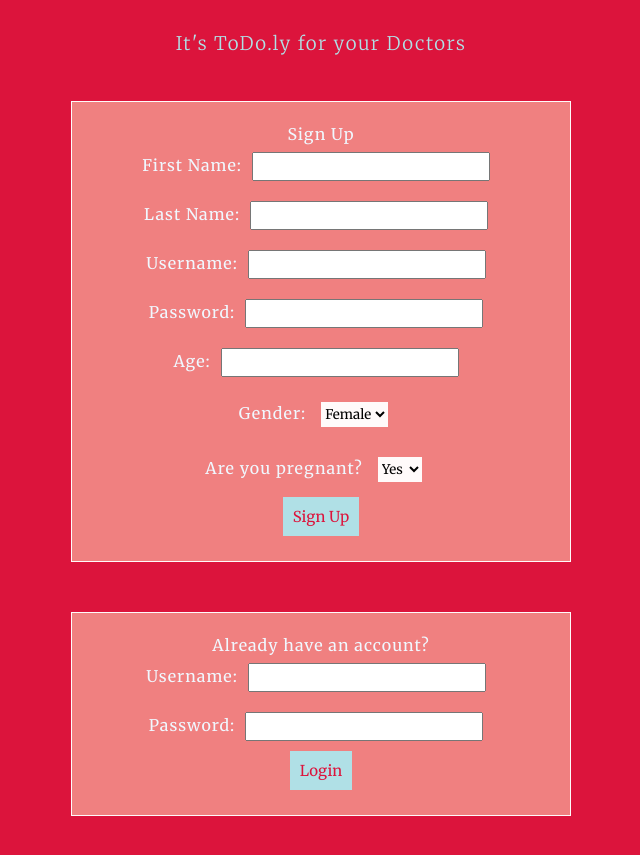
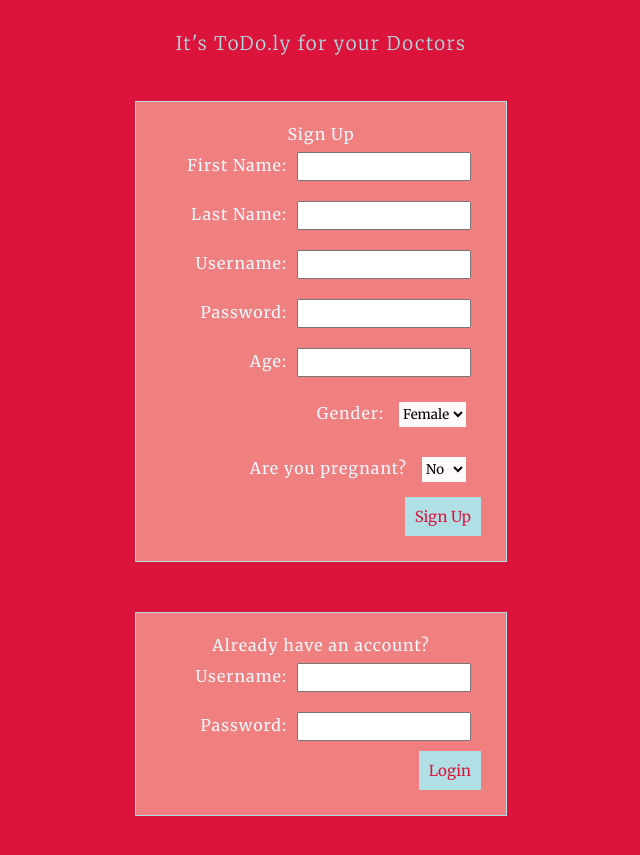
Before and after one commit to emilylordahl/checkup, a website: page public/index.html in a window 1280 px wide. Shown: the part 79-934 px from the top of the page, without its empty margins (319-959 px from the left). Drawn offline with nearby package versions, Linux system fonts and the light colour scheme; a script that the page names is missing.

Commit message:
more css nonsense

```diff
--- a/public/css/style.css
+++ b/public/css/style.css
@@ -23,14 +23,15 @@ h3 {
 
 p {
 	margin: 0;
+	text-align: right;
 }
 
 #signup, #login {
-  width: 35%;
+  width: 25%;
   margin: auto;
   margin-bottom: 50px;
   padding: 25px;
-  border: 1px solid snow;
+  border: 1px solid powderblue;
   opacity: 1;
   background-color: lightcoral;
   /*background-color: rgba(250, 250, 250, 0.1)*/;
--- a/public/index.html
+++ b/public/index.html
@@ -36,8 +36,8 @@
 			<option value='male'>Male</option>
 		</select></p>
 		<p>Are you pregnant?<select name='pregnant'>
+			<option value='false'>No</option>
 			<option value='true'>Yes</option>
-			<option value='false'>No</option>
 			<option value='false'>N/A</option>
 		</select></p>
 		<p><button id='signup-button'>Sign Up</button></p>
```
